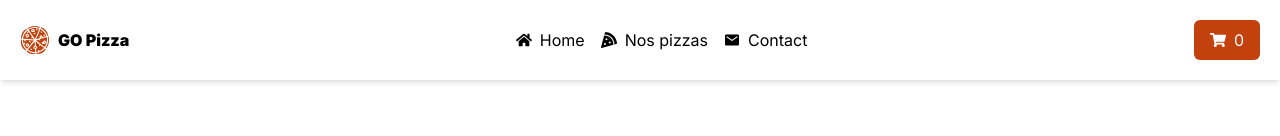
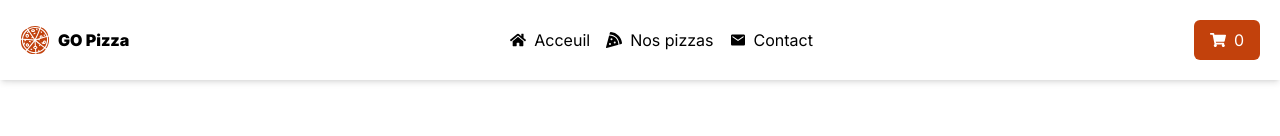
Before and after one commit to Babanlpz/restaurant-food, a Next.js app: page / in a window 1280 px wide. Shown: the top 136 px of the page. Built offline with nearby package versions, Linux system fonts and the light colour scheme.

Commit message:
FEAT Nav bar icons

```diff
--- a/app/components/nav.tsx
+++ b/app/components/nav.tsx
@@ -14,7 +14,7 @@ const Nav: React.FC<NavProps> = ({ cartQuantity }) => {
   const router = useRouter();
 
   const menu = [
-    { name: "Home", icon: <FaHome /> },
+    { name: "Acceuil", icon: <FaHome /> },
     { name: "Nos pizzas", icon: <FaPizzaSlice /> },
     { name: "Contact", icon: <IoMdMail /> },
   ];
```
